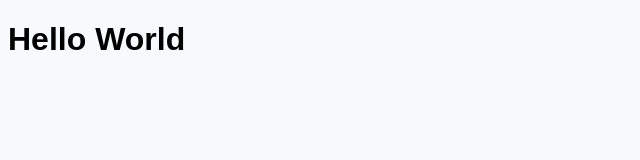
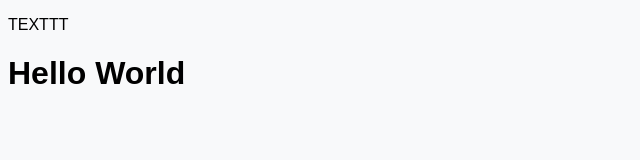
Before and after one commit to imd1005-web-development-winter-2023/assignment-00-TSallamCode, a plain HTML site: page index.html in a window 1280 px wide. Shown: the whole page, without its empty margins (0-640 px from the left). Drawn offline with Linux system fonts and the light colour scheme.

Commit message:
Update index.html

```diff
--- a/index.html
+++ b/index.html
@@ -8,6 +8,7 @@
     <link rel="stylesheet" href="style.css" />
   </head>
   <body>
+    <P>TEXTTT </P>
     <main>
       <h1>Hello World</h1>
     </main>
```
